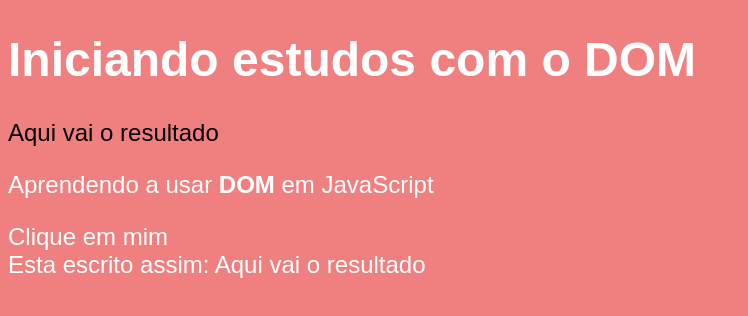
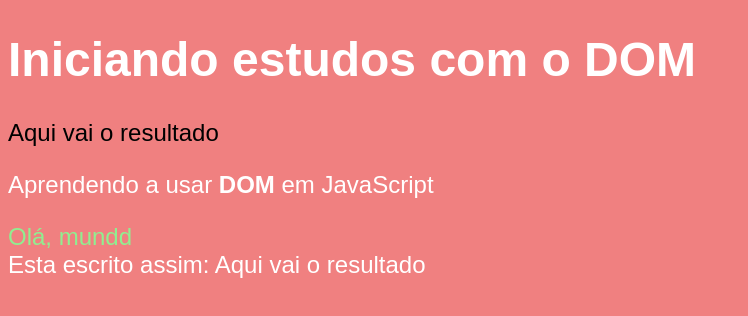
Before and after one commit to AlbertMiguel/javascript-cev, a plain HTML site: page exercicio/aula09/index.html in a window 1280 px wide. Shown: the whole page, without its empty margins (0-748 px from the left). Drawn offline with Linux system fonts and the light colour scheme.

Commit message:
Update index.html

```diff
--- a/exercicio/aula09/index.html
+++ b/exercicio/aula09/index.html
@@ -21,11 +21,13 @@
     <script>
         var corpo = window.document.body
         var p1 = window.document.getElementsByTagName('p')[0]
-        var d = window.document.getElementById(msg)
+        var d = window.document.getElementById('msg')
         window.document.write('Esta escrito assim: ' + p1.innerText)
         p1.style.color = 'black'
         corpo.style.background = 'lightcoral'
-        window.document.d
+        d.style.color = 'lightgreen'
+        // d.innerText = 'Estou aguardando... '
+        window.document.getElementById('msg').innerText = 'Olá, mundd'
     </script>
 </body>
 </html>
```
